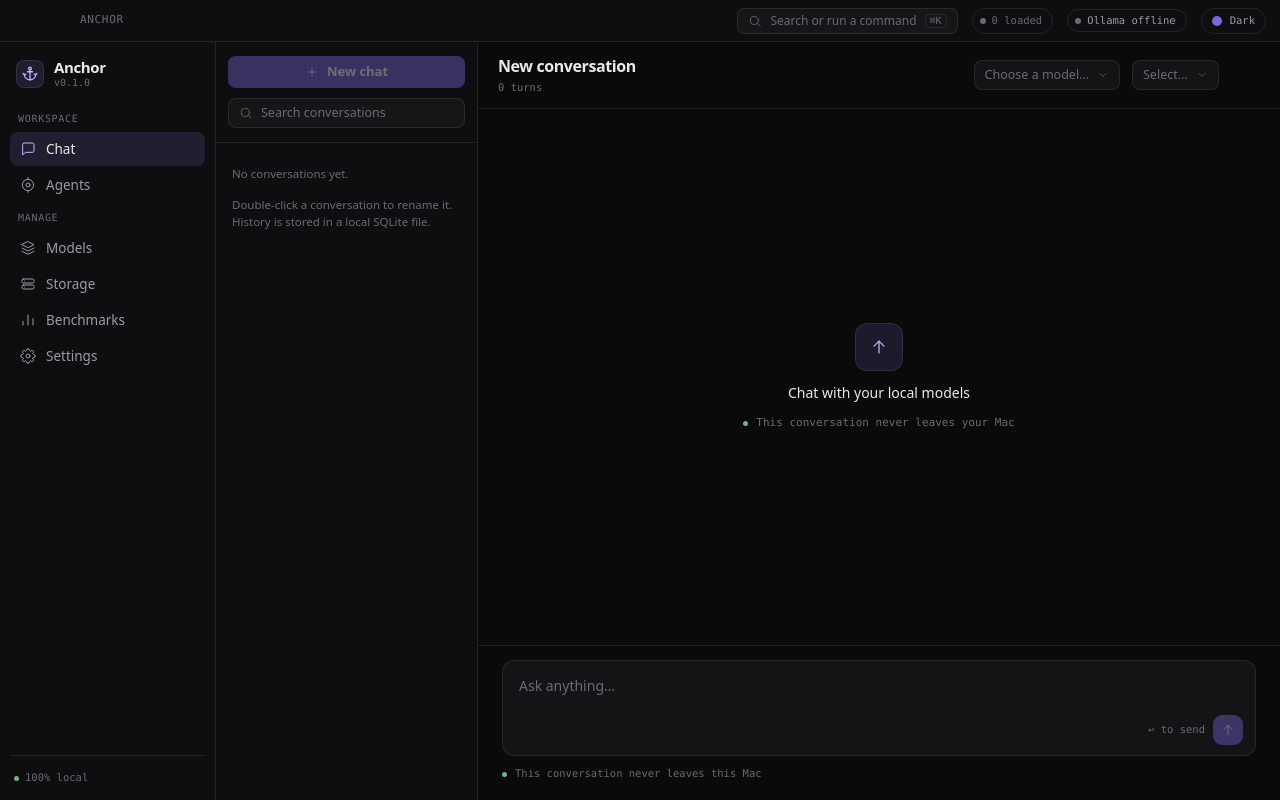
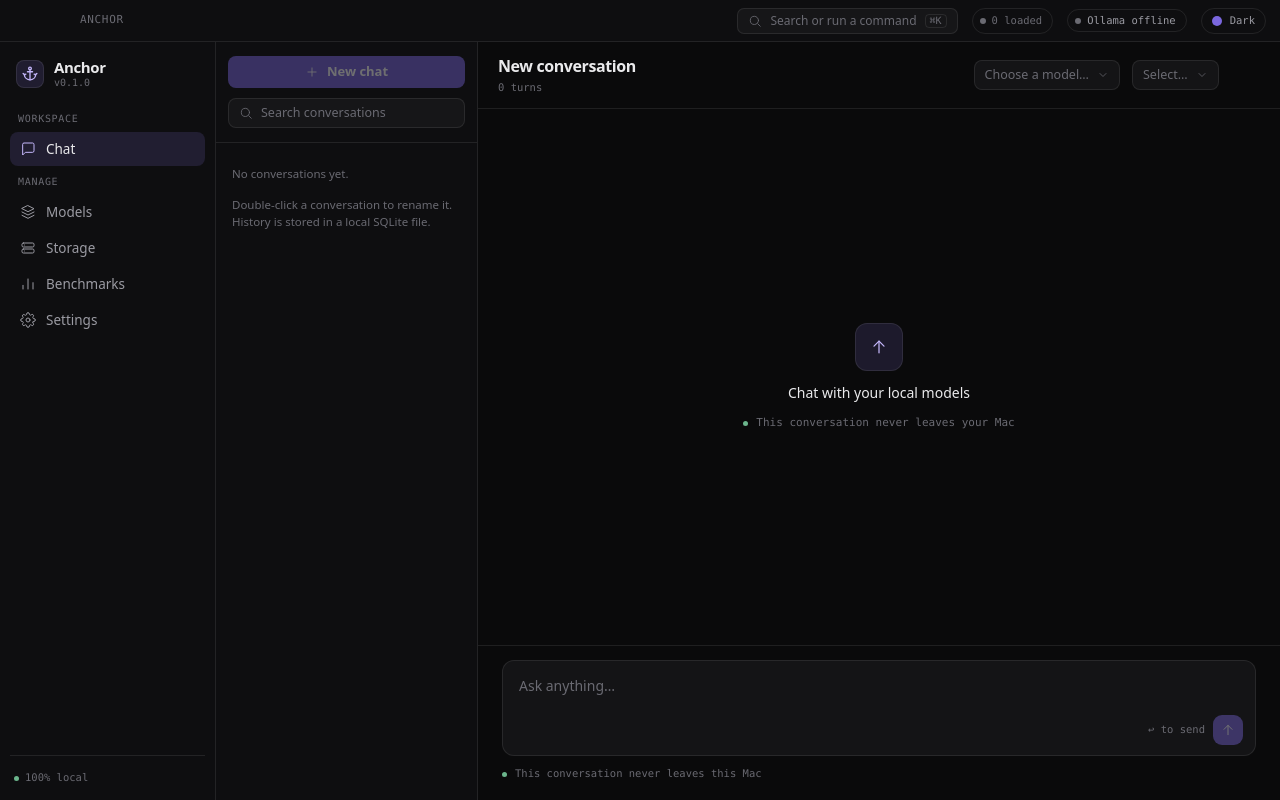
Before and after one commit to amapara27/anchor, a React (Vite) app in the folder apps/desktop/: page / in a window 1280 px wide. Built offline with nearby package versions, Linux system fonts and the light colour scheme; a web font is replaced by a local one.

Commit message:
removed agents from ui as they're not the focus of this app for now

```diff
--- a/apps/desktop/src/App.tsx
+++ b/apps/desktop/src/App.tsx
@@ -5,7 +5,6 @@
 import { TitleBar } from "./components/TitleBar";
 import { Sidebar } from "./components/Sidebar";
 import { ChatWorkspace } from "./components/ChatWorkspace";
-import { AgentsPage } from "./components/AgentsPage";
 import { ModelsHub } from "./components/ModelsHub";
 import { StoragePage } from "./components/StoragePage";
 import { BenchmarksPage } from "./components/BenchmarksPage";
@@ -59,7 +58,6 @@
             ) : (
               <main key={tab} className="scrollbar-slim animate-fade-in min-w-0 flex-1 overflow-y-auto">
                 <div className="mx-auto flex w-full max-w-[1180px] flex-col gap-[18px] px-7 pb-9 pt-6">
-                  {tab === "agents" && <AgentsPage />}
                   {tab === "storage" && <StoragePage />}
                   {tab === "benchmarks" && <BenchmarksPage />}
                   {tab === "settings" && <SettingsPage />}
--- a/apps/desktop/src/components/Sidebar.tsx
+++ b/apps/desktop/src/components/Sidebar.tsx
@@ -4,7 +4,7 @@
 import { useHardwareProfile } from "../lib/useHardwareProfile";
 import { formatBytes } from "../lib/format";
 import { Meter } from "./ui/SegmentedBar";
-import { BarChartIcon, ChatIcon, CubeIcon, DatabaseIcon, SettingsIcon, TargetIcon } from "./icons";
+import { BarChartIcon, ChatIcon, CubeIcon, DatabaseIcon, SettingsIcon } from "./icons";
 
 interface SidebarProps {
   active: Tab;
@@ -13,14 +13,11 @@
 
 type NavItem = { tab: Tab; label: string; Icon: typeof ChatIcon };
 
-// Workspace leads with use (chat/agents); Manage is the tooling around it.
+// Workspace leads with use (chat); Manage is the tooling around it.
 const NAV_GROUPS: { heading: string; items: NavItem[] }[] = [
   {
     heading: "Workspace",
-    items: [
-      { tab: "chat", label: "Chat", Icon: ChatIcon },
-      { tab: "agents", label: "Agents", Icon: TargetIcon },
-    ],
+    items: [{ tab: "chat", label: "Chat", Icon: ChatIcon }],
   },
   {
     heading: "Manage",
```
Also changed, not shown: apps/desktop/src/types.ts (+20 -1 lines).
